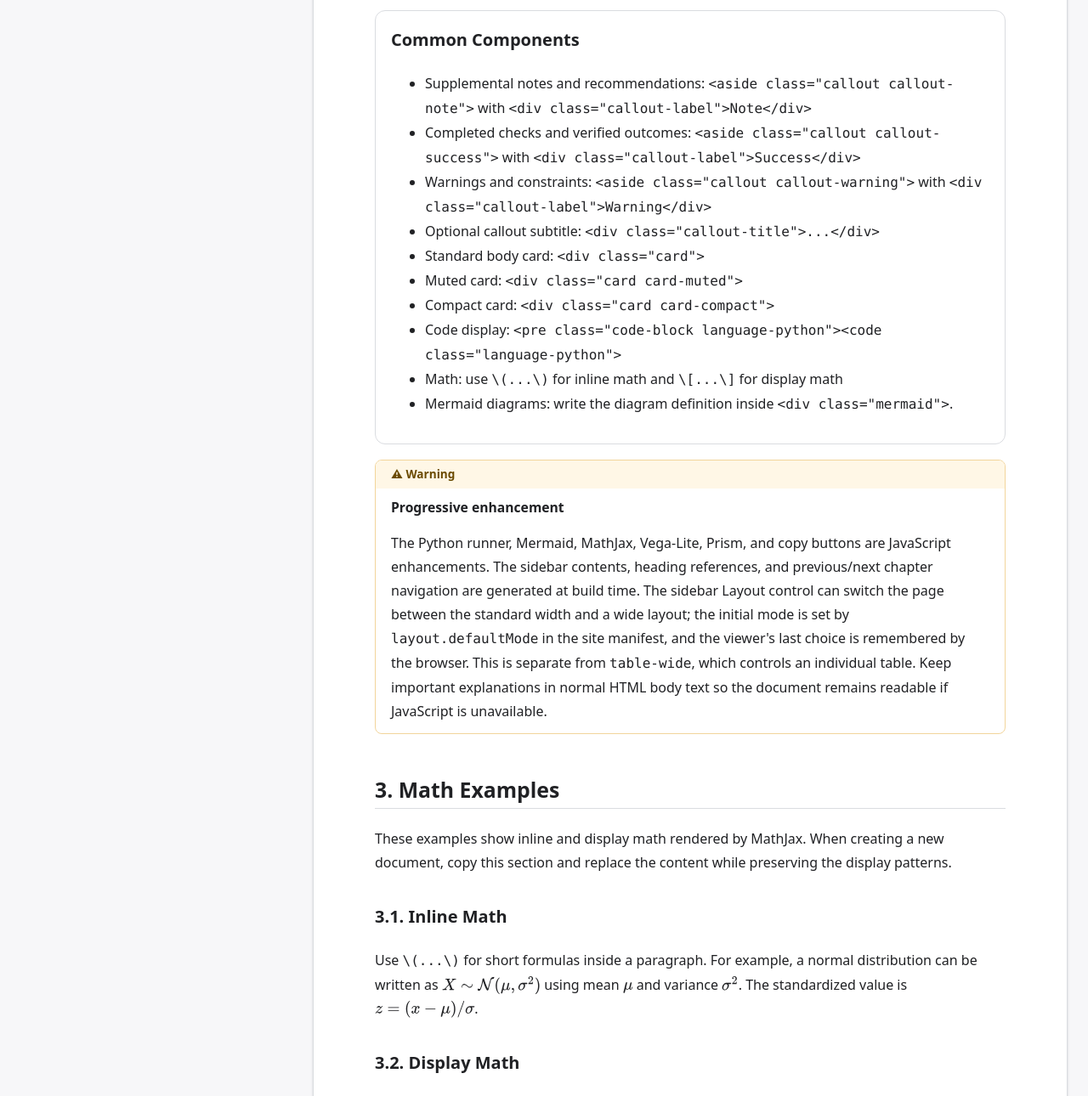
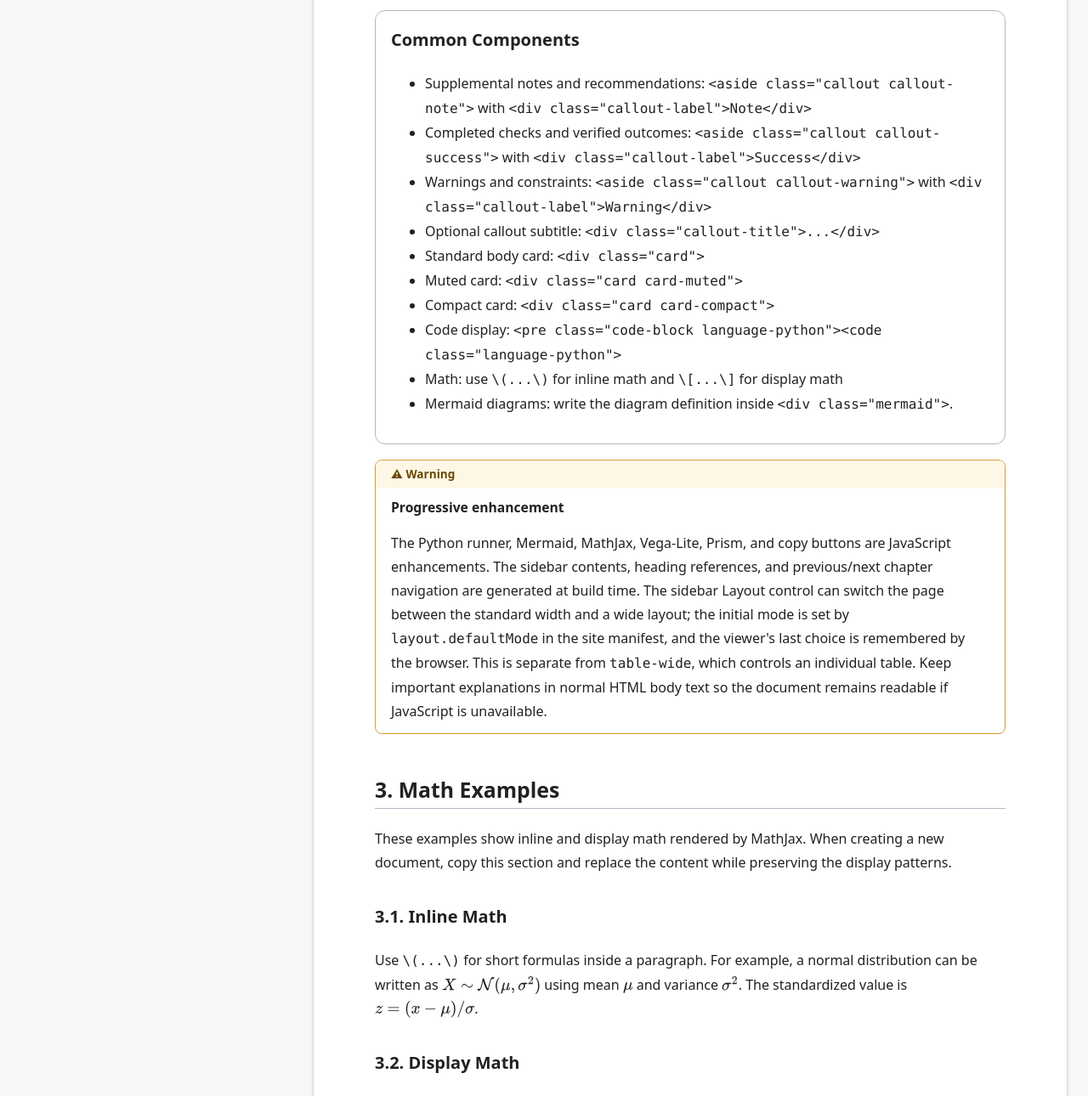
Before and after one commit to tyaso777/html-doc-template, a website: page chapters/01-introduction.html in a window 1280 px wide. Shown: the part 1510-2800 px from the top of the page at 85% size. Drawn offline with nearby package versions, Linux system fonts and the light colour scheme; a script that the page names is missing.

Commit message:
Darken document divider lines

```diff
--- a/assets/css/technical-doc.css
+++ b/assets/css/technical-doc.css
@@ -10,13 +10,14 @@
   --accent-text: #174ea6;
   --warn-bg: #fff7e6;
   --warn-border: #f5b642;
-  --warn-line: #f2d59b;
+  --warn-line: #d99a35;
   --warn-text: #6a4a00;
   --ok-bg: #e6f4ea;
   --ok-border: #34a853;
   --ok-line: #a8dab5;
   --ok-text: #1e4620;
   --code-bg: #f5f5f5;
+  --section-rule: #aeb8c4;
   --sidebar-width: 320px;
   --radius: 12px;
   --shadow: 0 1px 3px rgba(60, 64, 67, 0.18);
@@ -335,7 +336,7 @@ section,
 
 .hero {
   padding-bottom: 24px;
-  border-bottom: 1px solid var(--border);
+  border-bottom: 1px solid var(--section-rule);
   margin-bottom: 36px;
 }
 
@@ -353,7 +354,7 @@ section,
 h2 {
   margin-top: 3rem;
   padding-bottom: 0.3rem;
-  border-bottom: 1px solid var(--border);
+  border-bottom: 1px solid var(--section-rule);
   font-size: 1.55rem;
   line-height: 1.4;
 }
@@ -449,7 +450,7 @@ h3 {
 }
 
 .card {
-  border: 1px solid var(--border);
+  border: 1px solid var(--section-rule);
   border-radius: var(--radius);
   padding: 16px 18px;
   margin: 18px 0;
```
